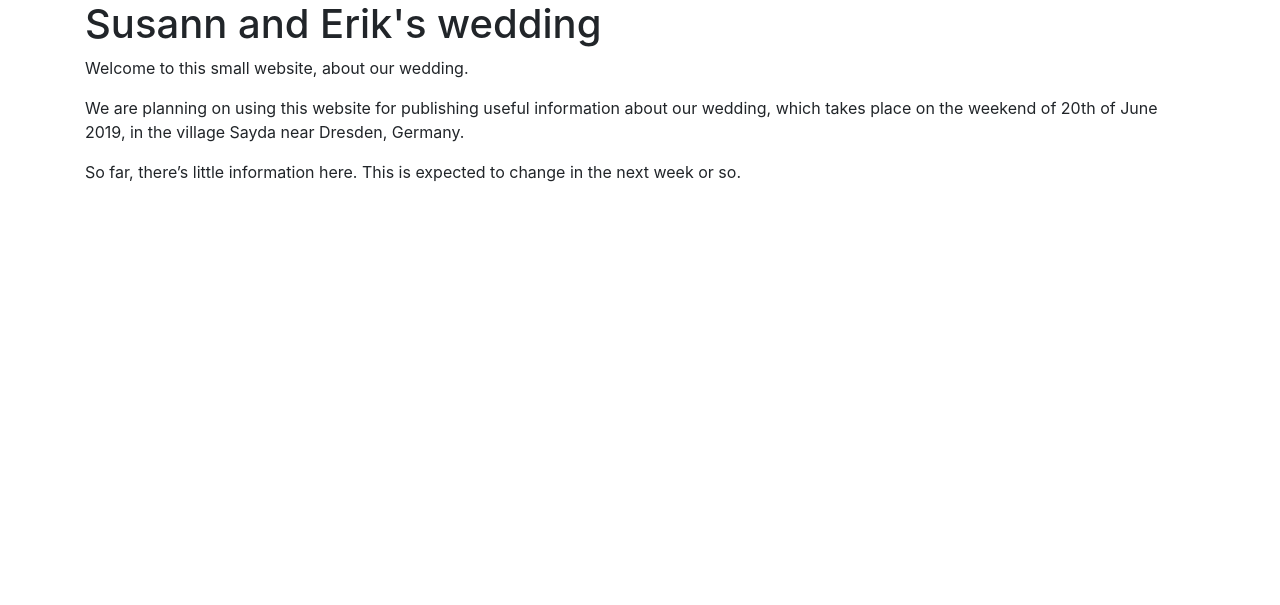
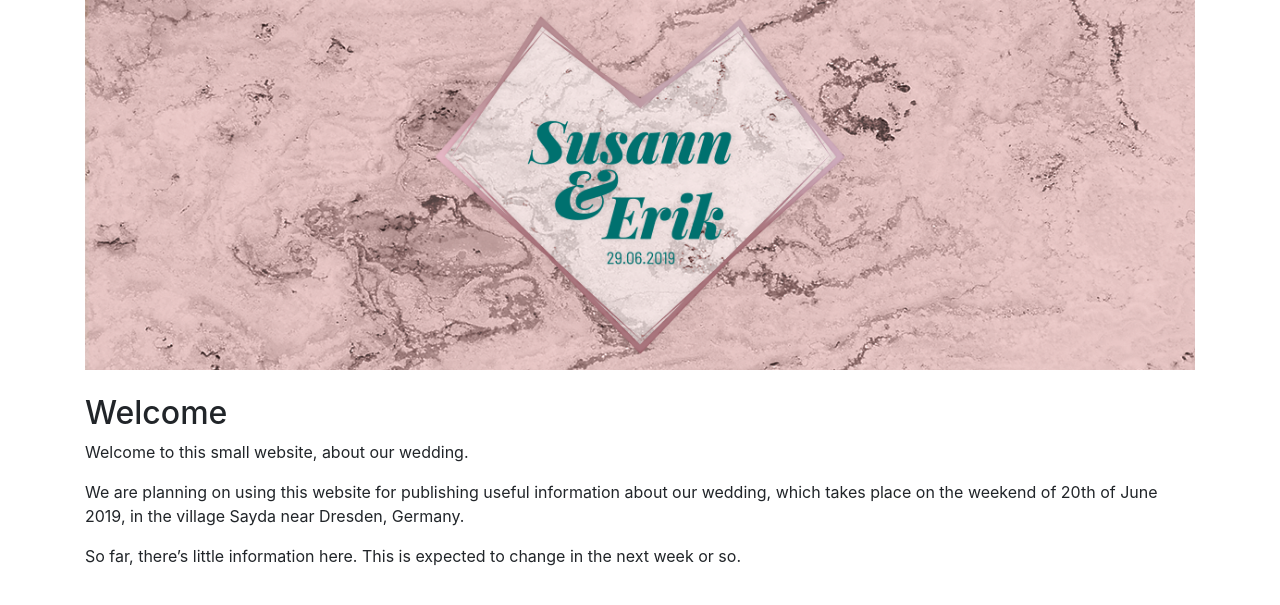
Before and after one commit to kusma/29-06-2019.com, a Jekyll site: the page built from index.md, in a window 1280 px wide. Shown: the top 605 px of the page. Built offline with Jekyll 4.4.1, drawn with Linux system fonts in a browser that asks for light colours; nearby versions of some CDN libraries.

Commit message:
add banner

```diff
--- a/_layouts/home.html
+++ b/_layouts/home.html
@@ -3,12 +3,11 @@ layout: default
 ---
 
 <div class="home">
-  <section class="container">
-    {%- if page.title -%}
-      <h1>{{ page.title }}</h1>
-    {%- endif -%}
+  <div class="container">
+    <img class="w-100" src="assets/banner.png">
 
+    <section class="pt-4">
     {{ content }}
-
-  </section>
+    </section>
+  </div>
 </div>
--- a/index.md
+++ b/index.md
@@ -2,6 +2,9 @@
 layout: home
 title: Susann and Erik's wedding
 ---
+
+## Welcome
+
 Welcome to this small website, about our wedding.
 
 We are planning on using this website for publishing useful information about
```
Also changed, not shown: assets/banner.png (added).
